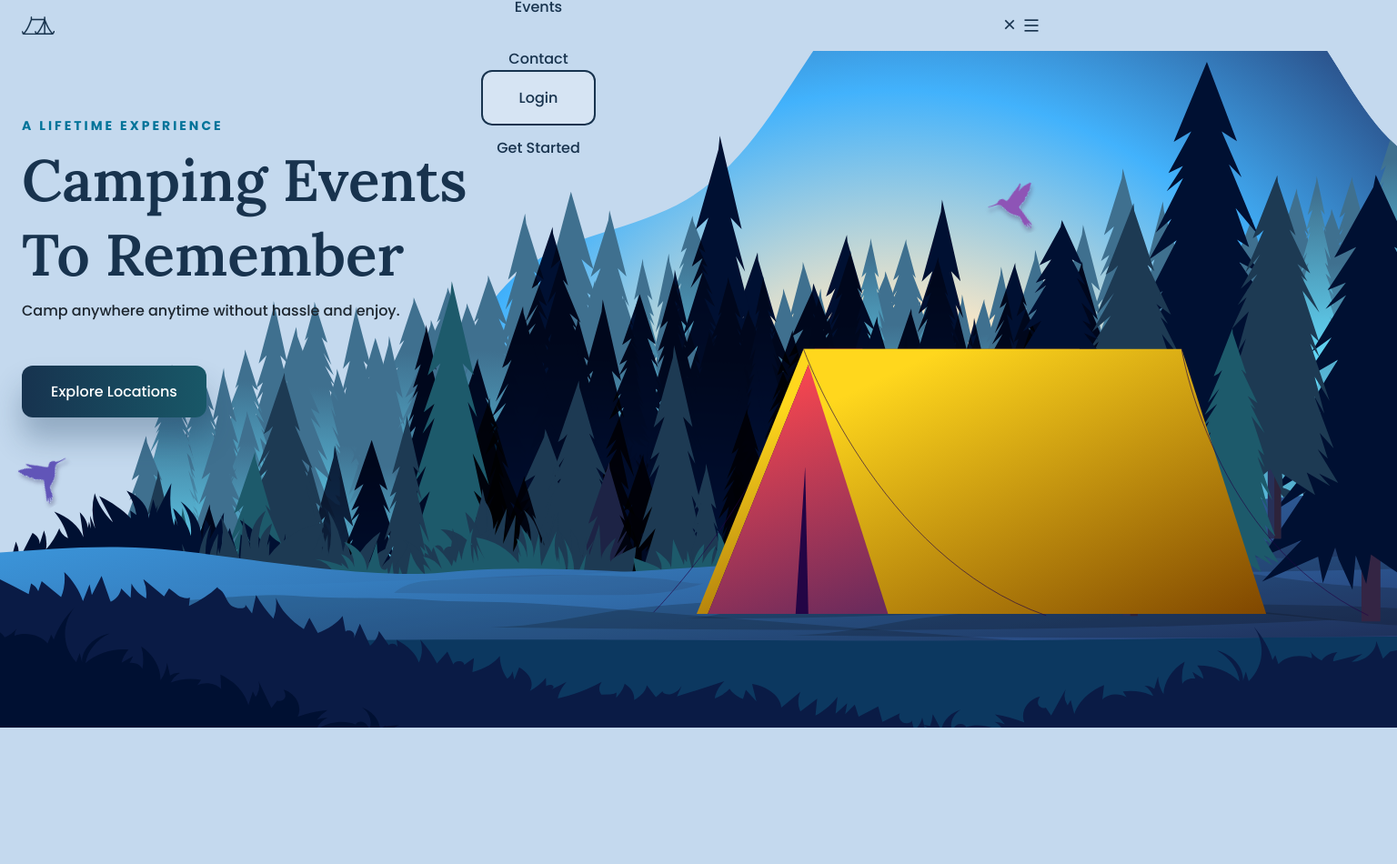
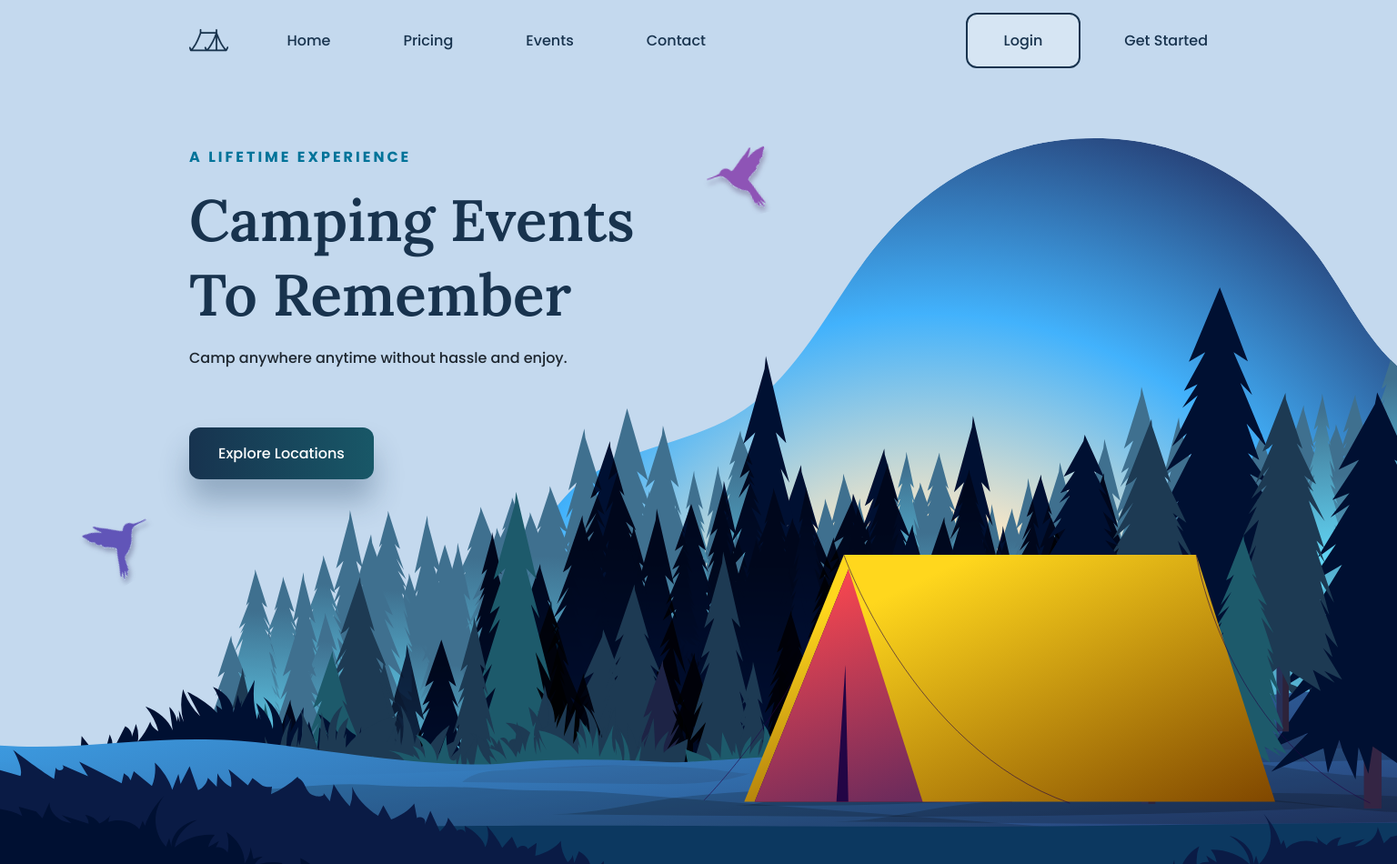
Before and after one commit to titohajili/Camping-Website, a plain HTML site: page index.html in a window 1536 px wide. Shown: the whole page at 91% size. Before the commit the page ends 800 px from the top, so only its background shows below. Drawn offline with nearby package versions, Linux system fonts and the light colour scheme.

Commit message:
Breakpoints

```diff
--- a/assets/css/styles.css
+++ b/assets/css/styles.css
@@ -145,7 +145,7 @@ img {
   color: var(--first-color);
 }
 
-.nav__buttons{
+.nav__buttons {
   display: flex;
   flex-direction: column;
   align-items: center;
@@ -215,7 +215,7 @@ img {
   margin-bottom: 2.5rem;
 }
 
-.home__button{
+.home__button {
   display: inline-block;
   background: var(--gradient-color);
   color: var(--white-color);
@@ -250,7 +250,146 @@ img {
   position: absolute;
   max-width: initial;
   /* width: 600px; */
-  width: max-content;
   left: -7rem;
   bottom: 0;
 }
+
+/*============== BREAKPOINTS =======*/
+
+@media screen and (max-width:305px){
+  .container{
+    margin-inline: 1rem;
+  }
+
+  .home__title{
+    font-size: 2rem;
+
+  }
+}
+
+@media screen and (min-width: 376px) and (min-height: 800px){
+  .home__container{
+    padding-top: 10rem;
+  }
+
+  .home__images img{
+    /* width: 700px; */
+    left: -12rem;
+  }
+}
+
+@media screen and (min-width: 480px){
+  .home__content{
+    max-width: 305px;
+  }
+  .home__bird-2{
+    right: -3rem;
+
+  }
+
+  .home__images img{
+    width: initial;
+    left: 0;
+  }
+
+}
+ @media screen and (min-width: 1023px){
+  .nav{
+    height: calc(var(--header-height) + 2rem);
+    column-gap: 4rem;
+  }
+
+  .nav__toggle,
+  .nav__close{
+display: none;
+  }
+
+  .nav__menu {
+    width: 100%;
+    display: flex;
+    align-items:center;
+    justify-content: space-between;
+  }
+
+  .nav__list{
+    flex-direction: row;
+    column-gap: 5rem;
+  }
+
+  .nav__buttons{
+    flex-direction: row;
+    column-gap: 3rem;
+  }
+
+  .nav__logo{
+    width: 48px;
+  }
+  .home__content{
+    max-width: 550px;
+  }
+  .home__data{
+    row-gap: 1rem;
+  }
+
+  .home__subtitle{
+    font-size: var(--normal-font-size);
+
+  }
+  .home__description{
+    margin-bottom: 3rem;
+  }
+ }
+
+ @media screen and (min-width: 1120px){
+  .container{
+    margin-inline: auto;
+  }
+
+
+ }
+
+ @media screen and (min-width: 1300px){
+  .home__container{
+    height: 950px;
+    padding-top: 10rem;
+  }
+  .home__bird-1,
+  .home__bird-2{
+    width: 80px;
+  }
+  .home__bird-1{
+    bottom: -7rem;
+    left: -7rem;
+  }
+
+  .home__bird-2{
+    top: 0;
+    right: -6rem;
+  }
+
+  .home__images img{
+    bottom: -3rem;
+  }
+
+  ::-webkit-scrollbar{
+    width: .6rem;
+    border-radius: .5rem;
+    background-color: hsl(220, 24%, 15%);
+  }
+
+  ::-webkit-scrollbar-thumb{
+    background-color: hsla(220, 24%, 25%);
+  }
+
+
+ }
+ @media screen and (min-width: 2048px){
+  .container{
+    max-width: 1300px;
+  }
+
+  .home__container{
+    height: 1200px;
+    padding-top: 15rem;
+  }
+ }
```
